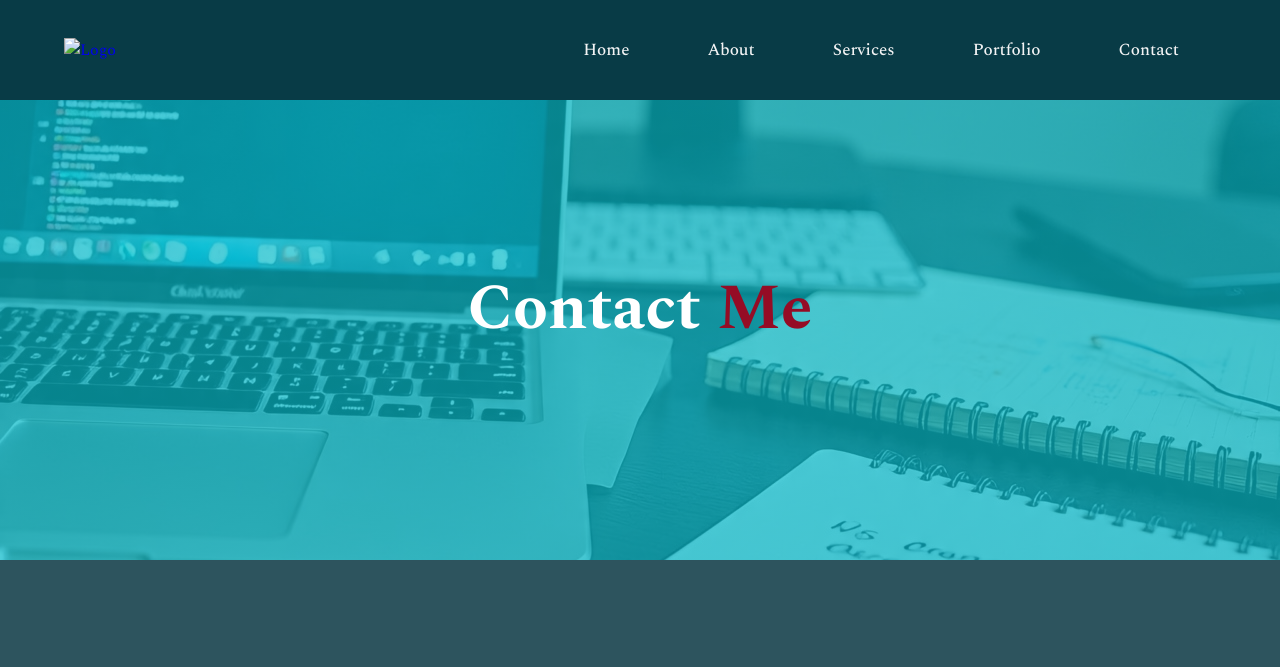
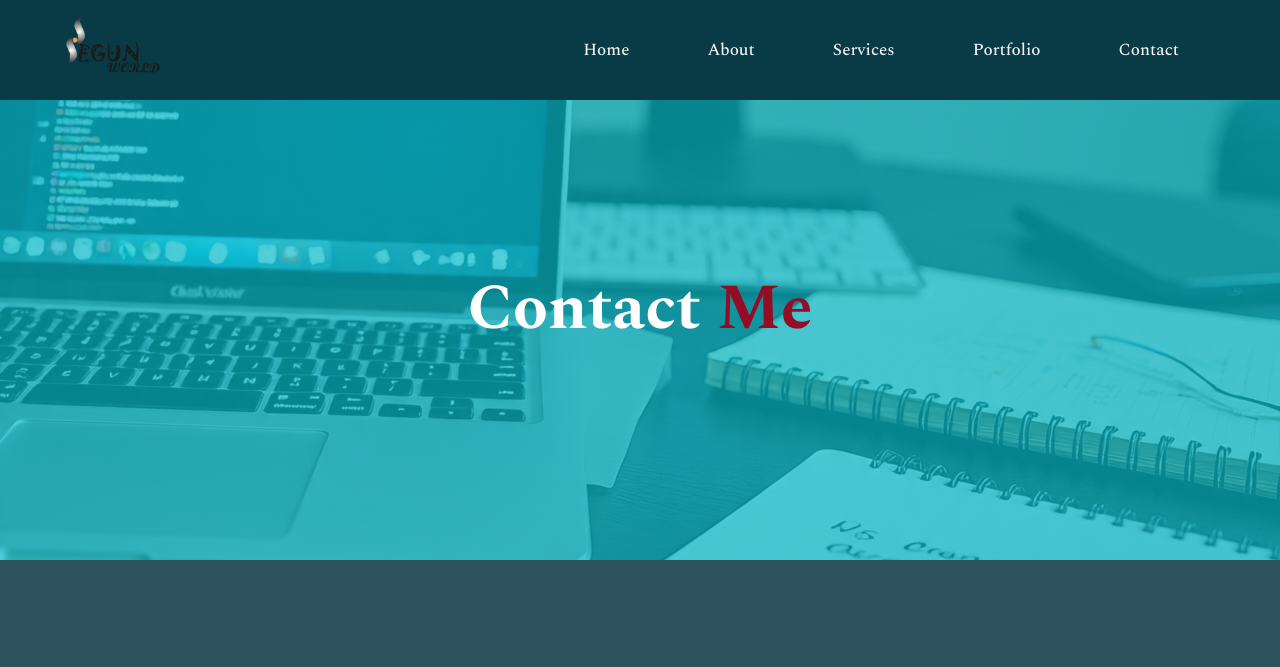
Before and after one commit to ashegun02/Profilepage, a plain HTML site: page contact.html in a window 1280 px wide. Shown: the top 667 px of the page. Drawn offline with nearby package versions, Linux system fonts and the light colour scheme; grey boxes are pictures that could not be loaded.

Commit message:
Update contact.html

```diff
--- a/contact.html
+++ b/contact.html
@@ -10,7 +10,7 @@
 <body>
 <!-- header -->
  <header class="header">
-  <a href="#"><img src="./IMAGES/MyLogo.jpg" alt="Logo"></a>
+  <a href="#"><img src="MyLogo.jpg" alt="Logo"></a>
   <div class="NavMenu" id="NavMenu">
       <i class='bx  bx-x' onclick="closeMenu()"></i>
     <ul>
```
